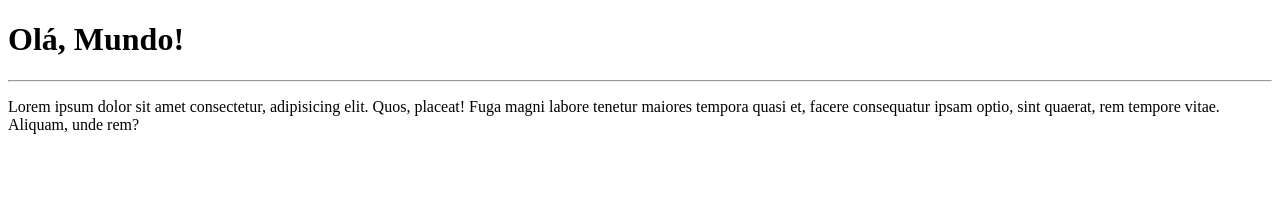
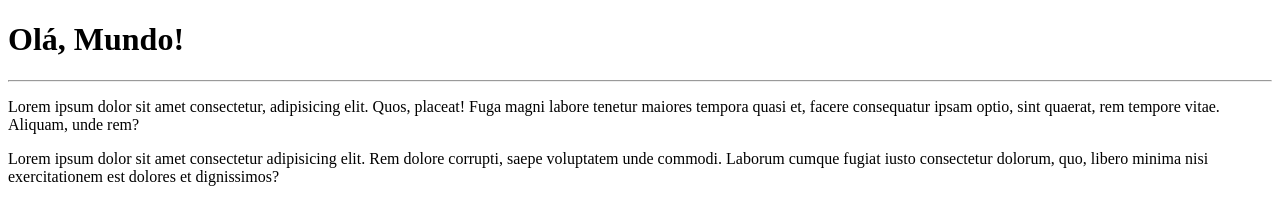
Before and after one commit to pdeoliveirafreitasrodrigues/Ola-Mundo, a plain HTML site: page site-exemplo/index.html in a window 1280 px wide. Drawn offline with Linux system fonts and the light colour scheme.

Commit message:
Adicionei um parágrafo

```diff
--- a/site-exemplo/index.html
+++ b/site-exemplo/index.html
@@ -10,5 +10,6 @@
     <h1>Olá, Mundo!</h1>
     <hr>
     <p>Lorem ipsum dolor sit amet consectetur, adipisicing elit. Quos, placeat! Fuga magni labore tenetur maiores tempora quasi et, facere consequatur ipsam optio, sint quaerat, rem tempore vitae. Aliquam, unde rem?</p>
+    <p>Lorem ipsum dolor sit amet consectetur adipisicing elit. Rem dolore corrupti, saepe voluptatem unde commodi. Laborum cumque fugiat iusto consectetur dolorum, quo, libero minima nisi exercitationem est dolores et dignissimos?</p>
 </body>
 </html>
```
